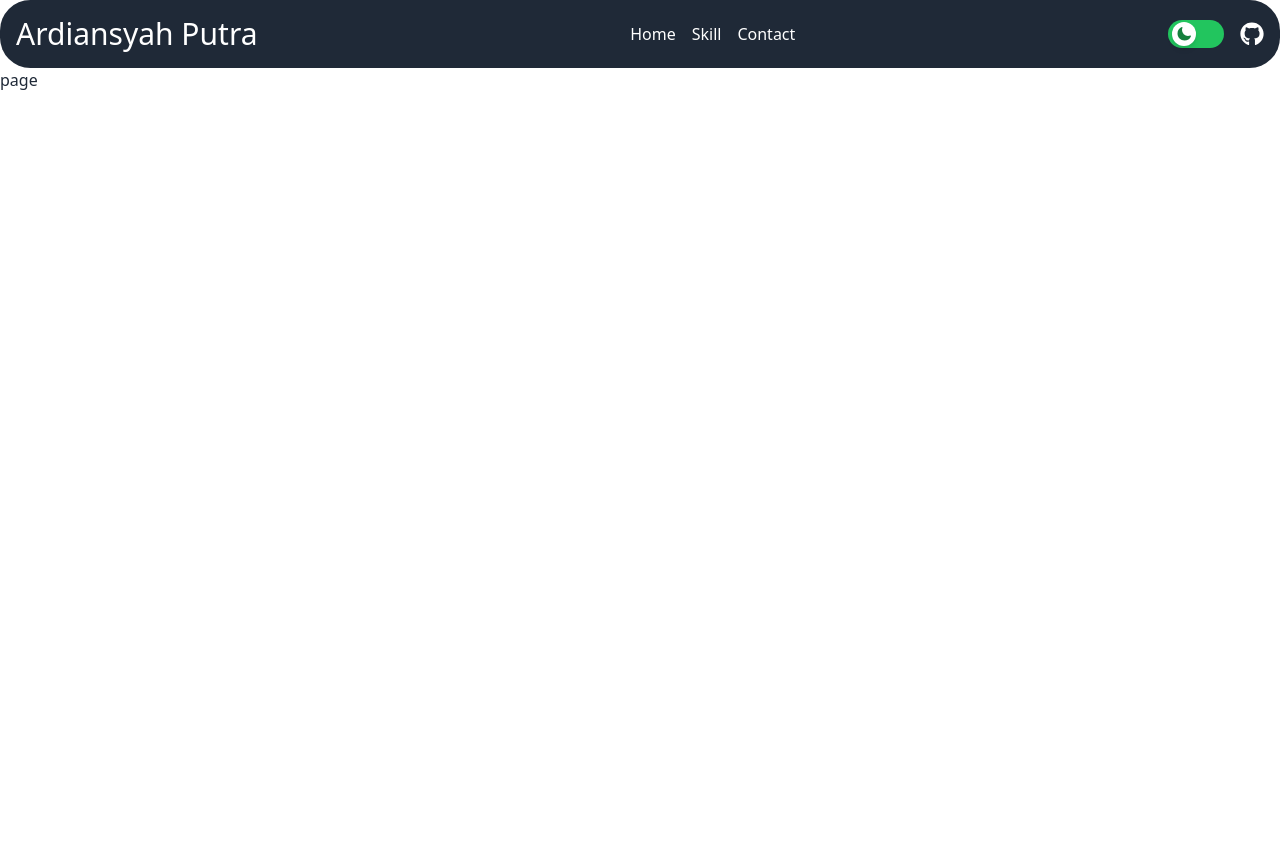
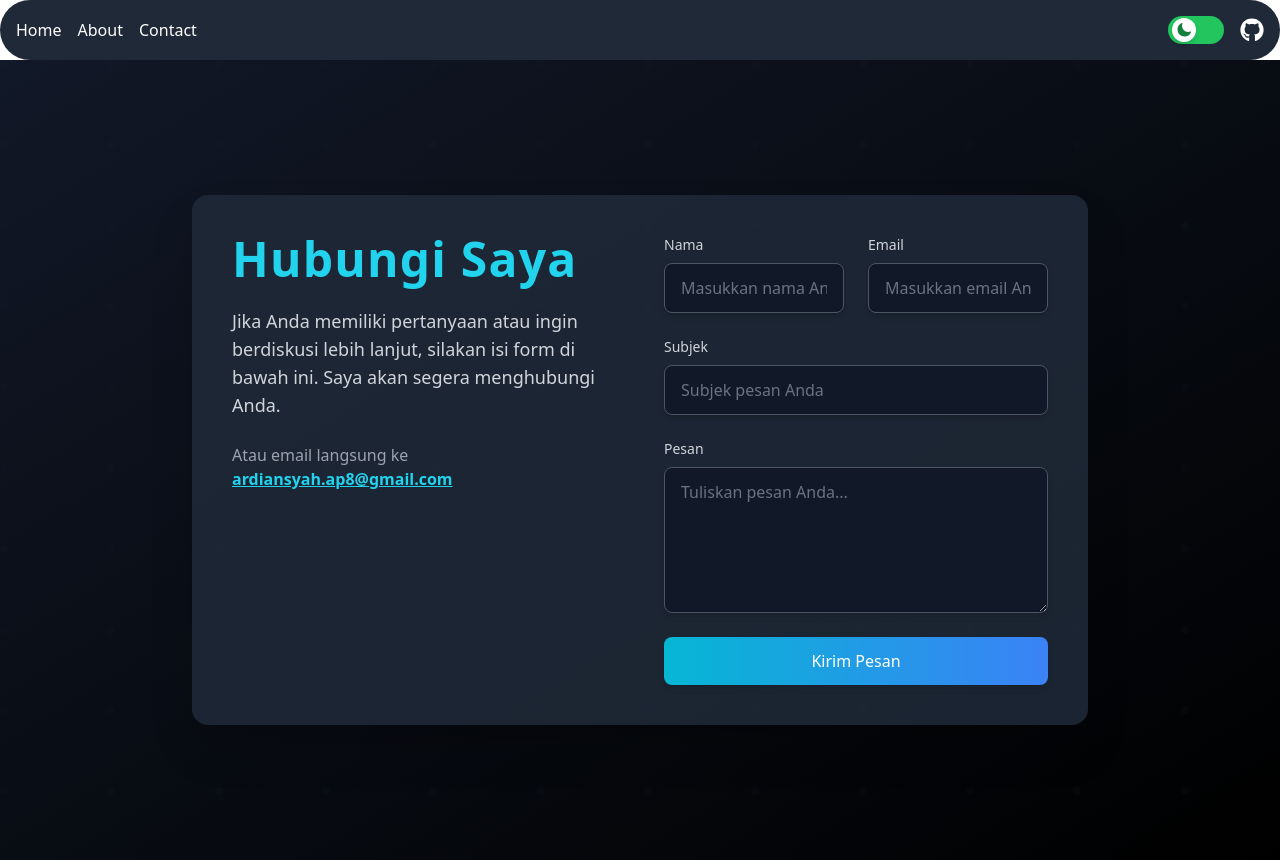
Before and after one commit to apxcodefun/portfolio, a Next.js app: page /contact in a window 1280 px wide. Before the commit the page ends 800 px from the top, so only its background shows below. Built offline with nearby package versions, Linux system fonts and the light colour scheme.

Commit message:
My Simple Portfolio

```diff
--- a/app/contact/page.jsx
+++ b/app/contact/page.jsx
@@ -1,9 +1,137 @@
-import React from 'react'
+"use client";
 
-const page = () => {
+import { useState } from "react";
+
+const ContactPage = () => {
+  const [email, setEmail] = useState({
+    name: "",
+    email: "",
+    subject: "",
+    message: "",
+  });
+
+  const handleChange = (e) => {
+    const { id, value } = e.target;
+    setFormState({ ...formState, [id]: value });
+  };
+  const generateEmail = () => {
+    const subject = encodeURIComponent(formState.subject);
+    const body = encodeURIComponent(
+      `Name: ${formState.name}\nEmail: ${formState.email}\nSubject: ${subject}\nMessage: ${formState.message}`
+    );
+    window.open(
+      `mailto:ardiansyah.ap8@gmail.com?subject=${subject}&body=${body}`
+    );
+  };
   return (
-    <div>page</div>
-  )
-}
+    <div className="min-h-screen bg-gradient-to-br from-gray-900 to-black flex items-center justify-center py-10 px-4 relative overflow-hidden">
+      {/* Background Grid Effect */}
+      <div className="absolute inset-0 grid grid-cols-12 gap-2 opacity-10">
+        {Array.from({ length: 120 }).map((_, index) => (
+          <div
+            key={index}
+            className="bg-gray-800 rounded-full aspect-square w-2 h-2"
+          ></div>
+        ))}
+      </div>
 
-export default page
+      {/* Content */}
+      <div className="relative bg-gray-800 bg-opacity-90 shadow-2xl rounded-2xl p-10 max-w-4xl w-full grid grid-cols-1 md:grid-cols-2 gap-12">
+        {/* Text Section */}
+        <div className="space-y-6">
+          <h1 className="text-5xl text-cyan-400 font-extrabold tracking-wide">
+            Hubungi Saya
+          </h1>
+          <p className="text-lg text-gray-300">
+            Jika Anda memiliki pertanyaan atau ingin berdiskusi lebih lanjut,
+            silakan isi form di bawah ini. Saya akan segera menghubungi Anda.
+          </p>
+          <p className="text-base text-gray-400">
+            Atau email langsung ke{" "}
+            <a
+              href="mailto:ardiansyah.ap8@gmail.com"
+              className="text-cyan-400 font-semibold underline hover:text-cyan-500"
+            >
+              ardiansyah.ap8@gmail.com
+            </a>
+          </p>
+        </div>
+
+        {/* Form Section */}
+        <form className="space-y-6">
+          <div className="grid grid-cols-1 md:grid-cols-2 gap-6">
+            <div>
+              <label
+                htmlFor="name"
+                className="block text-sm font-medium text-gray-300"
+              >
+                Nama
+              </label>
+              <input
+                type="text"
+                id="name"
+                placeholder="Masukkan nama Anda"
+                className="mt-2 block w-full border border-gray-600 rounded-lg shadow-md px-4 py-3 text-gray-100 bg-gray-900 focus:ring-cyan-500 focus:border-cyan-500"
+              />
+            </div>
+            <div>
+              <label
+                htmlFor="email"
+                className="block text-sm font-medium text-gray-300"
+              >
+                Email
+              </label>
+              <input
+                type="email"
+                id="email"
+                placeholder="Masukkan email Anda"
+                className="mt-2 block w-full border border-gray-600 rounded-lg shadow-md px-4 py-3 text-gray-100 bg-gray-900 focus:ring-cyan-500 focus:border-cyan-500"
+              />
+            </div>
+          </div>
+
+          <div>
+            <label
+              htmlFor="subject"
+              className="block text-sm font-medium text-gray-300"
+            >
+              Subjek
+            </label>
+            <input
+              type="text"
+              id="subject"
+              placeholder="Subjek pesan Anda"
+              className="mt-2 block w-full border border-gray-600 rounded-lg shadow-md px-4 py-3 text-gray-100 bg-gray-900 focus:ring-cyan-500 focus:border-cyan-500"
+            />
+          </div>
+
+          <div>
+            <label
+              htmlFor="message"
+              className="block text-sm font-medium text-gray-300"
+            >
+              Pesan
+            </label>
+            <textarea
+              id="message"
+              rows="5"
+              placeholder="Tuliskan pesan Anda..."
+              className="mt-2 block w-full border border-gray-600 rounded-lg shadow-md px-4 py-3 text-gray-100 bg-gray-900 focus:ring-cyan-500 focus:border-cyan-500"
+            ></textarea>
+          </div>
+
+          <div>
+            <button
+              type="submit"
+              className="w-full bg-gradient-to-r from-cyan-500 to-blue-500 text-white py-3 px-6 rounded-lg shadow-md hover:from-cyan-600 hover:to-blue-600 focus:ring-4 focus:ring-cyan-400 focus:ring-offset-2 focus:outline-none transition-all"
+            >
+              Kirim Pesan
+            </button>
+          </div>
+        </form>
+      </div>
+    </div>
+  );
+};
+
+export default ContactPage;
--- a/app/globals.css
+++ b/app/globals.css
@@ -1,7 +1,15 @@
+/* Google Font */
+@import url("https://fonts.googleapis.com/css2?family=Pacifico&display=swap");
+
 @tailwind base;
 @tailwind components;
 @tailwind utilities;
 
-html,body, :root {
-  height:100%
+html,
+body,
+:root {
+  height: 100%;
 }
+.pacifico {
+  font-family: "Pacifico", cursive;
+}
--- a/app/page.jsx
+++ b/app/page.jsx
@@ -1,11 +1,11 @@
 import HomePage from "@/components/Home";
-import Skill from "@/components/Skill";
 
 export default function Home() {
   return (
     <>
       <HomePage />
-      <Skill />
+      {/* <AboutPage />
+      <Skill /> */}
     </>
   );
 }
--- a/app/skill/page.jsx
+++ /dev/null
@@ -1,9 +0,0 @@
-import React from 'react'
-
-const page = () => {
-  return (
-    <div>page</div>
-  )
-}
-
-export default page
--- a/components/Home.jsx
+++ b/components/Home.jsx
@@ -1,43 +1,40 @@
-"use client";
+import React from "react";
 import WeatherData from "./Weather";
-import Image from "next/image";
-import Social from "@/components/Social";
-import { ReactTyped } from "react-typed";
+import { FaGithub } from "react-icons/fa";
+import { FaCloudDownloadAlt } from "react-icons/fa";
 
 const HomePage = () => {
   return (
-    <div className="flex flex-col md:flex-row items-center justify-center min-h-screen gap-8 px-4">
-      {/* Text */}
-      <div className="flex-1 text-center md:text-left space-y-4">
-        <h1 className="text-sky-700 text-5xl font-bold">Selamat Datang</h1>
-        <p className="text-lg">
-          Saya: <span className="font-semibold">Ardiansyah Putra</span>
-        </p>
-        <ReactTyped
-          strings={["Junior Web Developer", "FullStack Developer"]}
-          typeSpeed={40}
-          backSpeed={50}
-          loop
-        />
-        <h2 className="text-2xl font-semibold mt-4">About Me</h2>
-        <p className="text-gray-600">
-          Seorang Junior Web Developer dengan fokus pada pengembangan situs web
-          yang responsif dan user-friendly. Saya selalu berusaha belajar dan
-          berkembang untuk menambah kemampuan saya dan juga untuk menciptakan
-          solusi digital yang kreatif dan efektif. Dengan perhatian pada detail
-          dan pengalaman pengguna.
-        </p>
-        <Social />
-      </div>
-      {/* Image */}
-      <div className="flex-1 flex justify-center">
-        <Image
-          src="/images/profile.jpg"
-          alt="Test"
-          width={500}
-          height={800}
-          className="rounded-box"
-        />
+    <div
+      className="h-screen bg-cover bg-center brightness-50 rounded-badge"
+      style={{ backgroundImage: "url('/images/bg.jpg')" }}
+    >
+      <div className="flex flex-col justify-center h-full text-black pl-8">
+        {/* Kontainer Teks dan Weather */}
+        <div className="flex justify-between items-center w-full">
+          <div className="flex flex-col">
+            <h1 className="text-4xl font-bold mb-2 text-white font-pacifico">
+              Ardiansyah <span className="block text-8xl">Putra</span>
+            </h1>
+            <p className="mb-4 text-white pacifico">Junior Web Developer</p>
+            {/* Tombol */}
+            <div className="flex space-x-7">
+              <button className="btn rounded-badge outline w-[175px]">
+                <FaCloudDownloadAlt />
+                Get My CV
+              </button>
+              <button className="btn outline rounded-badge w-[175px]">
+                <FaGithub />
+                Go To My Github
+              </button>
+            </div>
+          </div>
+
+          {/* Widget WeatherData */}
+          <div className="mr-7">
+            <WeatherData />
+          </div>
+        </div>
       </div>
     </div>
   );
--- a/components/Navbar.jsx
+++ b/components/Navbar.jsx
@@ -19,18 +19,15 @@ const Navbar = () => {
         theme === "light" ? "bg-white text-black" : "bg-gray-800 text-white"
       }`}
     >
-      {/* Logo */}
-      <h1 className="text-3xl">Ardiansyah Putra</h1>
-
       {/* Menu dengan efek glassy */}
       <ul className="flex space-x-4 ">
-        <li>
+        <li className="hover:scale-105 transition-transform duration-300 ease-in-out">
           <Link href="/">Home</Link>
         </li>
-        <li>
-          <Link href="/skill">Skill</Link>
+        <li className="hover:scale-105 transition-transform duration-300 ease-in-out">
+          <Link href="/about">About</Link>
         </li>
-        <li>
+        <li className="hover:scale-105 transition-transform duration-300 ease-in-out">
           <Link href="/contact">Contact</Link>
         </li>
       </ul>
--- a/components/Social.jsx
+++ b/components/Social.jsx
@@ -13,7 +13,7 @@ const Social = () => {
           alt="GitHub"
           width={30}
           height={30}
-          className="bg-sky-500 rounded-badge"
+          className="bg-sky-500 rounded-badge hover:scale-105 transition-transform duration-300 ease-in-out"
         />
       </a>
       <a
@@ -26,7 +26,7 @@ const Social = () => {
           alt="Instagram"
           width={30}
           height={30}
-          className="bg-sky-500 rounded-full"
+          className="bg-sky-500 rounded-full hover:scale-105 transition-transform duration-300 ease-in-out"
         />
       </a>
       {/* Add more social media icons */}
```
Also changed, not shown: app/about/page.jsx (added, +50 -0 lines), components/Weather.jsx (+40 -27 lines), public/images/js.jpg (added), 1 other file (tests, documents, lock files or other folders).
